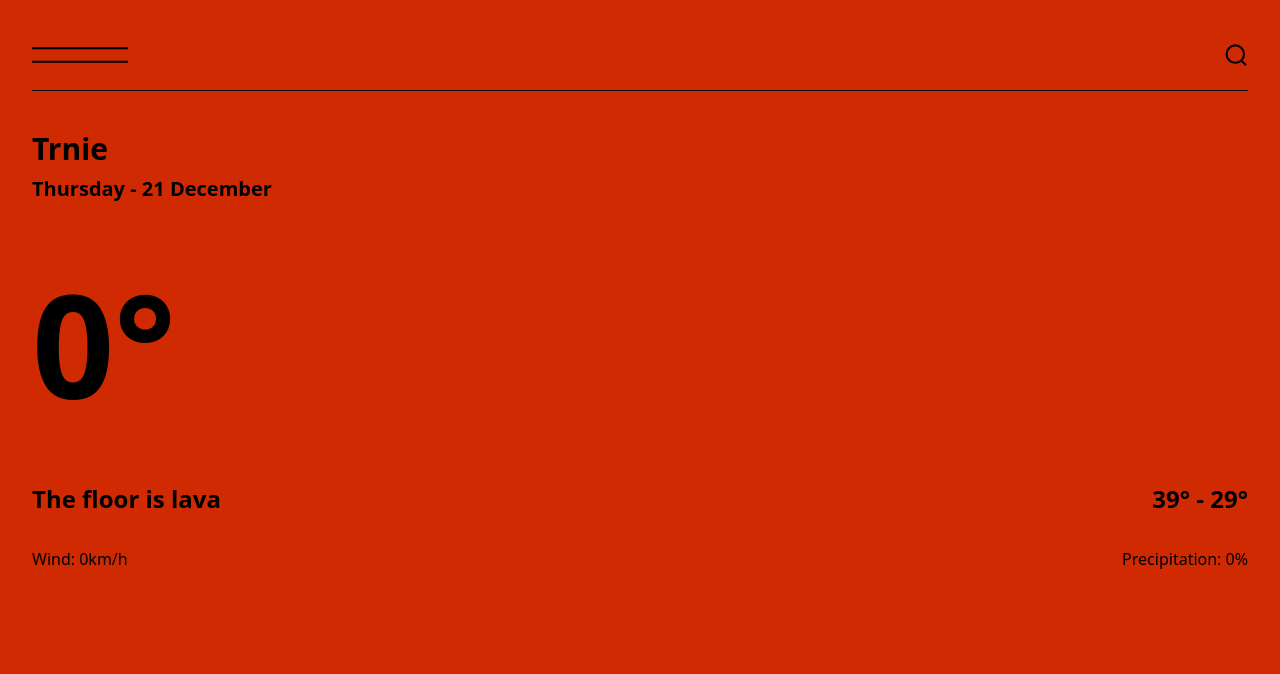
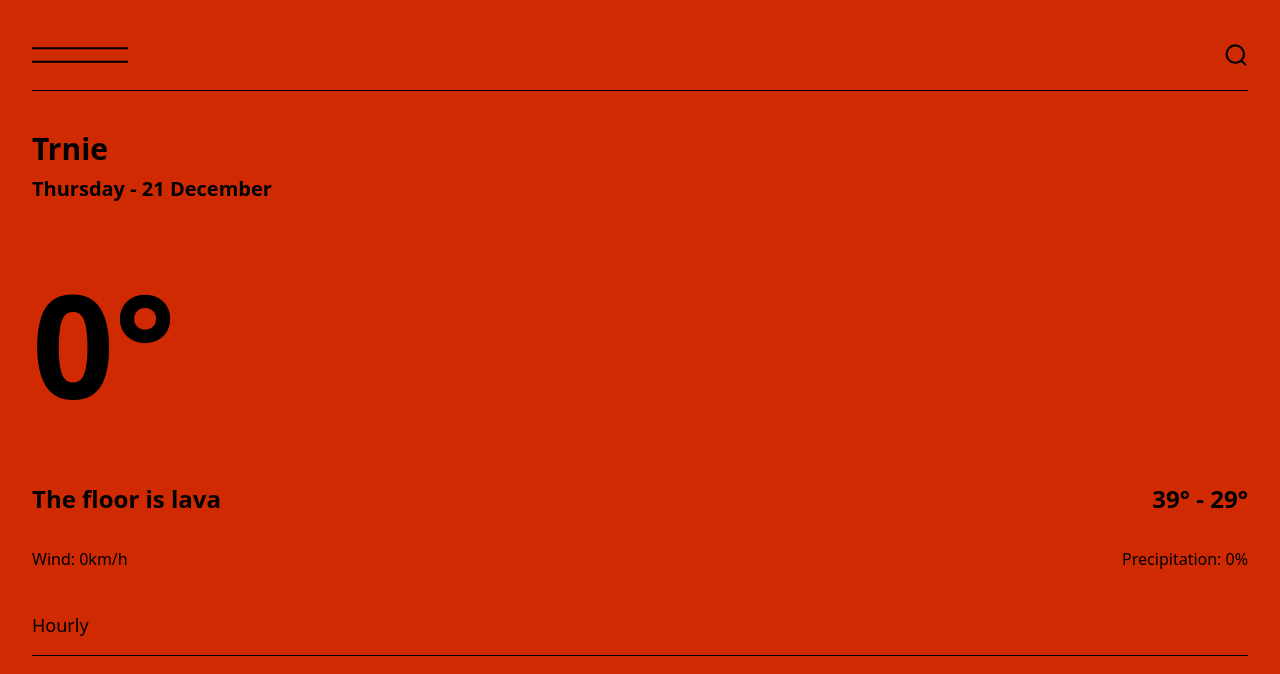
Before and after one commit to patrikvalentiny/patrikvalentiny, an Angular app: page / in a window 1280 px wide. Shown: the top 674 px of the page. Built offline with nearby package versions, Linux system fonts and the light colour scheme; no server answers.

Commit message:
start forecast table

```diff
--- a/src/app/app.component.html
+++ b/src/app/app.component.html
@@ -3,6 +3,6 @@
     <app-nav-bar class="w-full"></app-nav-bar>
 
     <app-overview class="w-full"></app-overview>
-    <hr>
+    <app-hourly-forecast class="w-full"></app-hourly-forecast>
   </div>
 </div>
--- a/src/app/app.module.ts
+++ b/src/app/app.module.ts
@@ -6,12 +6,14 @@ import { AppComponent } from './app.component';
 import { OverviewComponent } from './overview/overview.component';
 import { NavBarComponent } from './nav-bar/nav-bar.component';
 import {HttpClientModule} from "@angular/common/http";
+import { HourlyForecastComponent } from './hourly-forecast/hourly-forecast.component';
 
 @NgModule({
   declarations: [
     AppComponent,
     OverviewComponent,
-    NavBarComponent
+    NavBarComponent,
+    HourlyForecastComponent
   ],
   imports: [
     BrowserModule,
--- /dev/null
+++ b/src/app/hourly-forecast/hourly-forecast.component.html
@@ -0,0 +1,4 @@
+<div class="flex flex-col gap-4">
+  <label class="text-lg font-light">Hourly</label>
+  <hr class="h-[1px] w-full border-0 bg-primary">
+</div>
```
Also changed, not shown: src/app/hourly-forecast/hourly-forecast.component.ts (added, +10 -0 lines), src/app/hourly-forecast/hourly-forecast.component.css (added).
